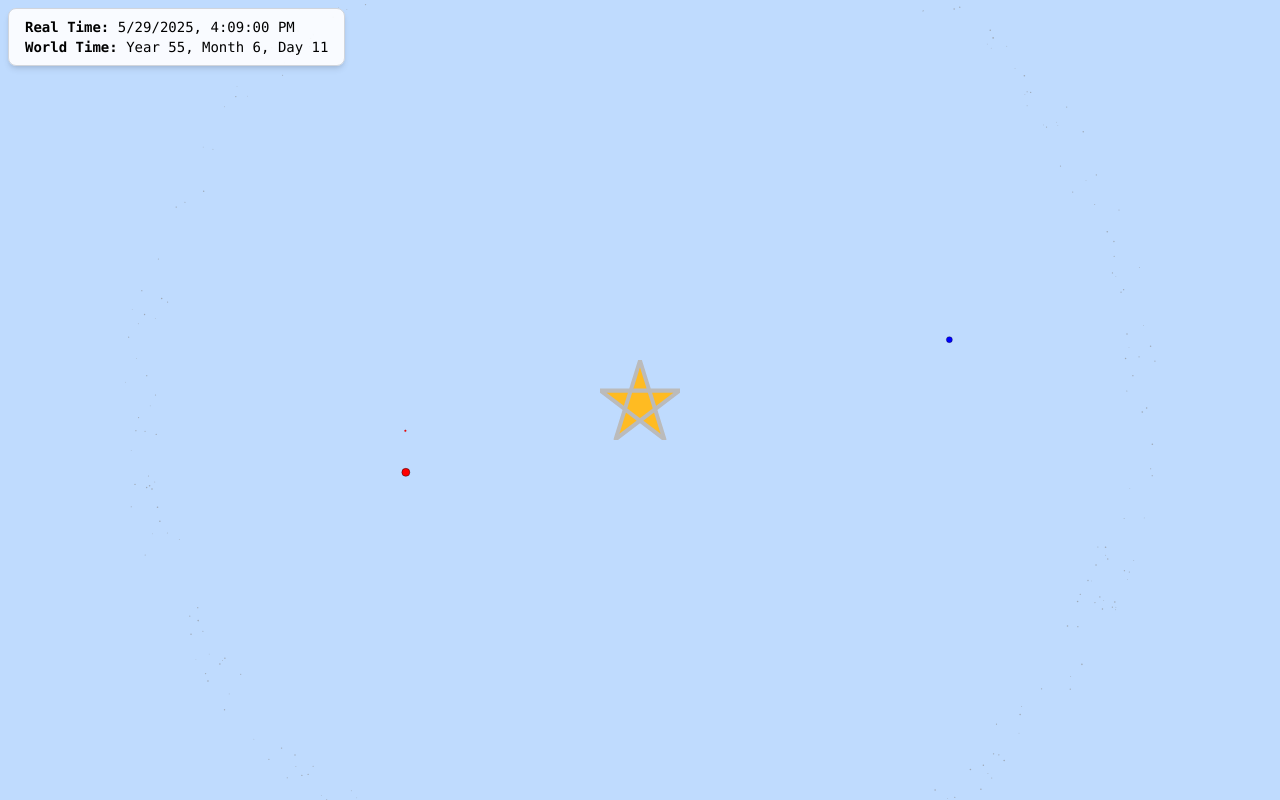
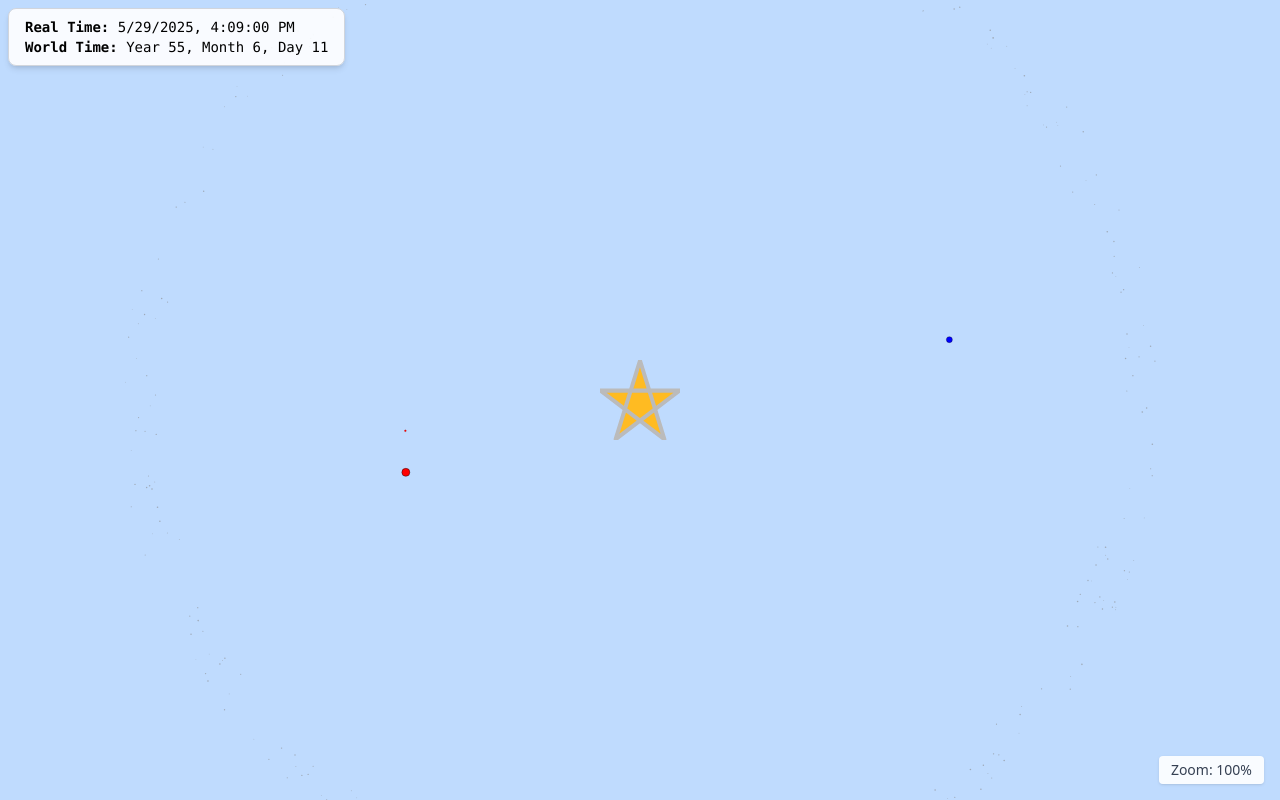
Before and after one commit to alex-stewart/orbital-ocean, a Preact app: page / in a window 1280 px wide. Built offline with nearby package versions, Linux system fonts and the light colour scheme.

Commit message:
zoom indicator

```diff
--- a/src/App.jsx
+++ b/src/App.jsx
@@ -3,11 +3,14 @@ import { loadWorldYaml } from './utils/loadWorld.js';
 import { TimeHUD } from './components/TimeHUD.jsx';
 import { OrbitCanvas } from './components/OrbitCanvas.jsx';
 import { IslandInfoBox } from './components/IslandInfoBox.jsx';
+import { ZoomIndicator } from './components/ZoomIndicator.jsx';
 
 export function App() {
   const [world, setWorld] = useState(null);
+  const [zoom, setZoom] = useState(1);
   const [hoveredIsland, setHoveredIsland] = useState(null);
   const now = Date.now() / 1000;
+
 
   useEffect(() => {
     loadWorldYaml().then(setWorld);
@@ -22,8 +25,10 @@ export function App() {
           currentTime={now}
           hoveredIsland={hoveredIsland}
           setHoveredIsland={setHoveredIsland}
+          setZoom={setZoom}
         />
       )}
+      <ZoomIndicator zoom={zoom} />
       {hoveredIsland && <IslandInfoBox island={hoveredIsland} />}
     </div>
   );
--- a/src/components/OrbitCanvas.jsx
+++ b/src/components/OrbitCanvas.jsx
@@ -5,9 +5,9 @@ import { generateAsteroidsFromBelt } from '../utils/generateAsteroids.js';
 import { IslandImage } from './IslandImage.jsx';
 import { OrbitPath } from './OrbitPath.jsx';
 
-export function OrbitCanvas({ world, currentTime, hoveredIsland, setHoveredIsland }) {
+export function OrbitCanvas({ world, currentTime, hoveredIsland, setHoveredIsland, setZoom }) {
   const svgRef = useRef(null);
-  const { zoom, pan } = useZoomPan(svgRef);
+  const { zoom, pan } = useZoomPan(svgRef, setZoom);
 
   return (
     <svg
--- /dev/null
+++ b/src/components/ZoomIndicator.jsx
@@ -0,0 +1,7 @@
+export function ZoomIndicator({ zoom }) {
+    return (
+      <div class="fixed bottom-4 right-4 text-sm bg-white/90 text-gray-700 px-3 py-1 rounded shadow pointer-events-none select-none">
+        Zoom: {(zoom * 100).toFixed(0)}%
+      </div>
+    );
+  }
--- a/src/hooks/useZoomPan.js
+++ b/src/hooks/useZoomPan.js
@@ -1,6 +1,6 @@
 import { useEffect, useRef, useState } from 'preact/hooks';
 
-export function useZoomPan(svgRef) {
+export function useZoomPan(svgRef, onZoomChange) {
   const zoomRef = useRef(1);
   const panRef = useRef({ x: 0, y: 0 });
   const isPanning = useRef(false);
@@ -30,6 +30,9 @@ export function useZoomPan(svgRef) {
         y: cursor.y - (cursor.y - prevPan.y) * scaleDelta,
       };
       zoomRef.current = newZoom;
+
+      if (onZoomChange) onZoomChange(newZoom); // ✅ Notify parent
+
       forceRender((v) => v + 1);
     };
 
@@ -63,7 +66,7 @@ export function useZoomPan(svgRef) {
       window.removeEventListener('mousemove', handleMouseMove);
       window.removeEventListener('mouseup', handleMouseUp);
     };
-  }, []);
+  }, [onZoomChange]); // ✅ Add dependency
 
   return {
     zoom: zoomRef.current,
```
